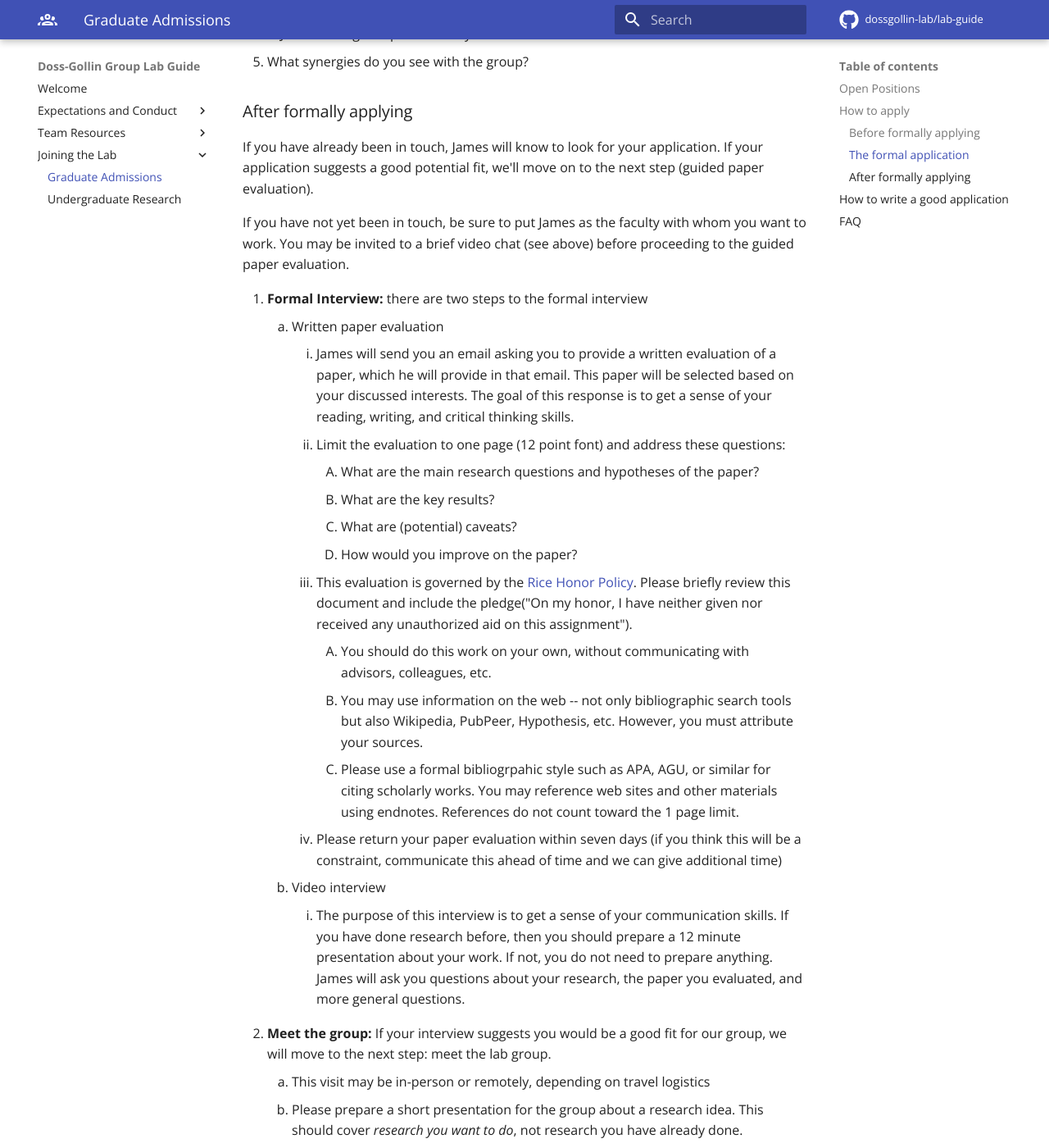
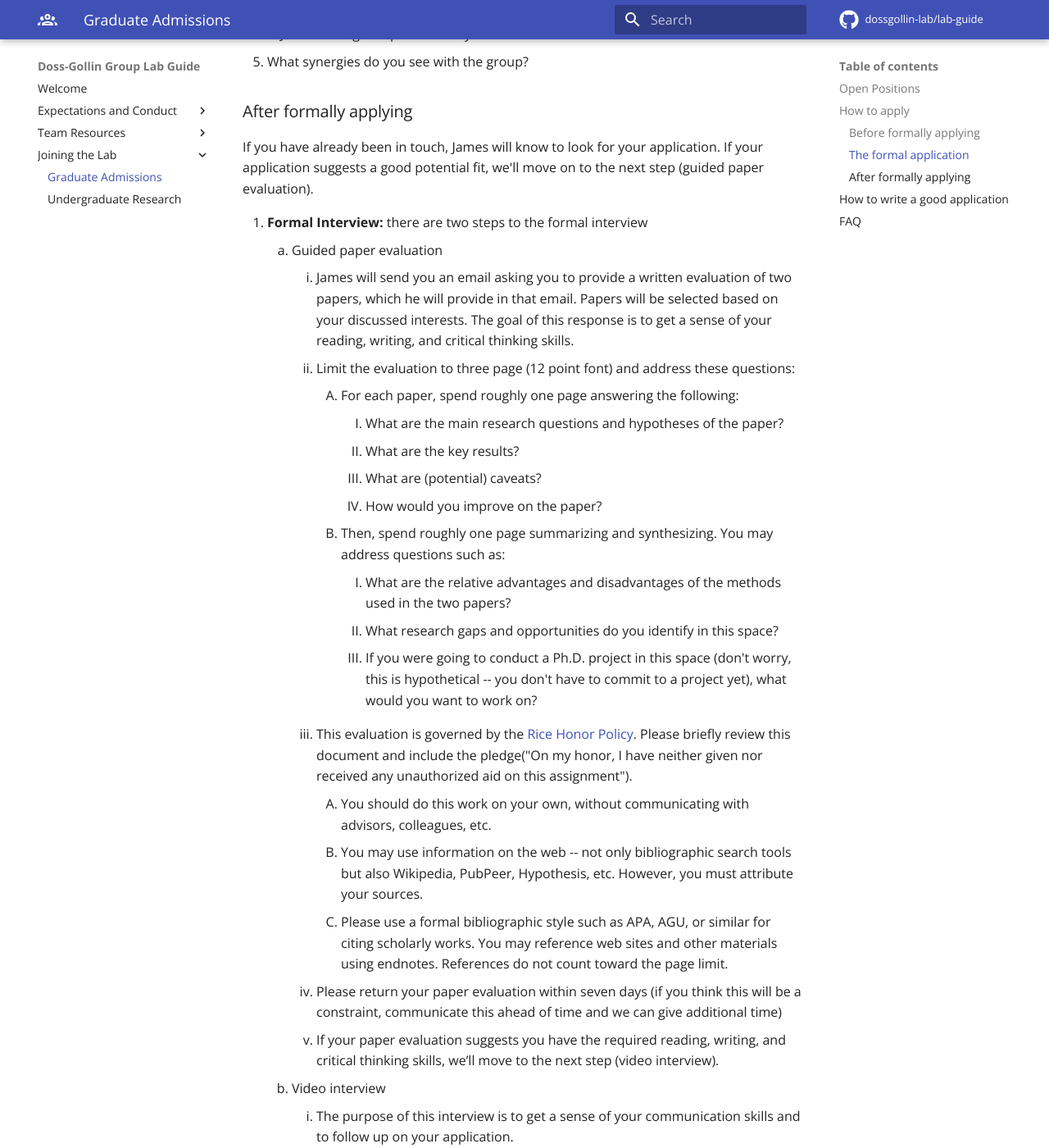
Before and after one commit to jdossgollin/lab-guide, an MkDocs documentation site: the page built from docs/admissions/gradadmissions.md, in a window 1280 px wide and 1400 px high, scrolled down 1808 px. Shown: the whole window at 82% size. Built offline with MkDocs 1.6.1 and Material for MkDocs 9.7.7, drawn with Linux system fonts in a browser that asks for light colours; comment, search, counter and statistics services are not loaded; some of the changed text lies outside the part shown.

Commit message:
update interview instructions

```diff
--- a/docs/admissions/gradadmissions.md
+++ b/docs/admissions/gradadmissions.md
@@ -54,28 +54,36 @@ A good statement of purpose should clearly articulate:
 If you have already been in touch, James will know to look for your application.
 If your application suggests a good potential fit, we'll move on to the next step (guided paper evaluation).
 
-If you have not yet been in touch, be sure to put James as the faculty with whom you want to work.
-You may be invited to a brief video chat (see above) before proceeding to the guided paper evaluation.
-
 1. **Formal Interview:** there are two steps to the formal interview
-    1. Written paper evaluation
-        1. James will send you an email asking you to provide a written evaluation of a paper, which he will provide in that email. This paper will be selected based on your discussed interests. The goal of this response is to get a sense of your reading, writing, and critical thinking skills.
-        1. Limit the evaluation to one page (12 point font) and address these questions:
-            1. What are the main research questions and hypotheses of the paper?
-            1. What are the key results?
-            1. What are (potential) caveats?
-            1. How would you improve on the paper?
+    1. Guided paper evaluation
+        1. James will send you an email asking you to provide a written evaluation of two papers, which he will provide in that email. Papers will be selected based on your discussed interests. The goal of this response is to get a sense of your reading, writing, and critical thinking skills.
+        1. Limit the evaluation to three page (12 point font) and address these questions:
+            1. For each paper, spend roughly one page answering the following:
+                1. What are the main research questions and hypotheses of the paper?
+                1. What are the key results?
+                1. What are (potential) caveats?
+                1. How would you improve on the paper?
+            1. Then, spend roughly one page summarizing and synthesizing. You may address questions such as:
+                1. What are the relative advantages and disadvantages of the methods used in the two papers?
+                1. What research gaps and opportunities do you identify in this space?
+                1. If you were going to conduct a Ph.D. project in this space (don't worry, this is hypothetical -- you don't have to commit to a project yet), what would you want to work on?
         1. This evaluation is governed by the [Rice Honor Policy](https://honor.rice.edu/frequently-asked-questions/). Please briefly review this document and include the pledge("On my honor, I have neither given nor received any unauthorized aid on this assignment").
             1. You should do this work on your own, without communicating with advisors, colleagues, etc.
             1. You may use information on the web -- not only bibliographic search tools but also Wikipedia, PubPeer, Hypothesis, etc. However, you must attribute your sources.
-            1. Please use a formal bibliogrpahic style such as APA, AGU, or similar for citing scholarly works. You may reference web sites and other materials using endnotes. References do not count toward the 1 page limit.
+            1. Please use a formal bibliographic style such as APA, AGU, or similar for citing scholarly works. You may reference web sites and other materials using endnotes. References do not count toward the page limit.
         1. Please return your paper evaluation within seven days (if you think this will be a constraint, communicate this ahead of time and we can give additional time)
+        1. If your paper evaluation suggests you have the required reading, writing, and critical thinking skills, we’ll move to the next step (video interview).
     1. Video interview
-        1. The purpose of this interview is to get a sense of your communication skills. If you have done research before, then you should prepare a 12 minute presentation about your work. If not, you do not need to prepare anything. James will ask you questions about your research, the paper you evaluated, and more general questions.
+        1. The purpose of this interview is to get a sense of your communication skills and to follow up on your application.
+        1. Please prepare a 12-15 minute presentation summarizing the guided paper evaluation that you submitted.
+        1. James will ask you follow up questions about the guided paper evaluation.
+        1. James will ask you follow up questions about a research project you have worked on.
+        1. James will ask you some general questions about your academic and professional goals.
+        1. You will have time to ask James any questions that you have.
 1. **Meet the group:** If your interview suggests you would be a good fit for our group, we will move to the next step: meet the lab group.
     1. This visit may be in-person or remotely, depending on travel logistics
     1. Please prepare a short presentation for the group about a research idea. This should cover *research you want to do*, not research you have already done.
-    1. Feel free to reach out to other lab-group members or collaborators to ask questions
+    1. Feel free to reach out to other lab-group members or collaborators to ask questions!
 1. **Join the group:** If this step suggests a good fit and we can work out the logistics, we move to the last step (you joining the lab group)
     1. You join the lab group and we start the work!
 
```
